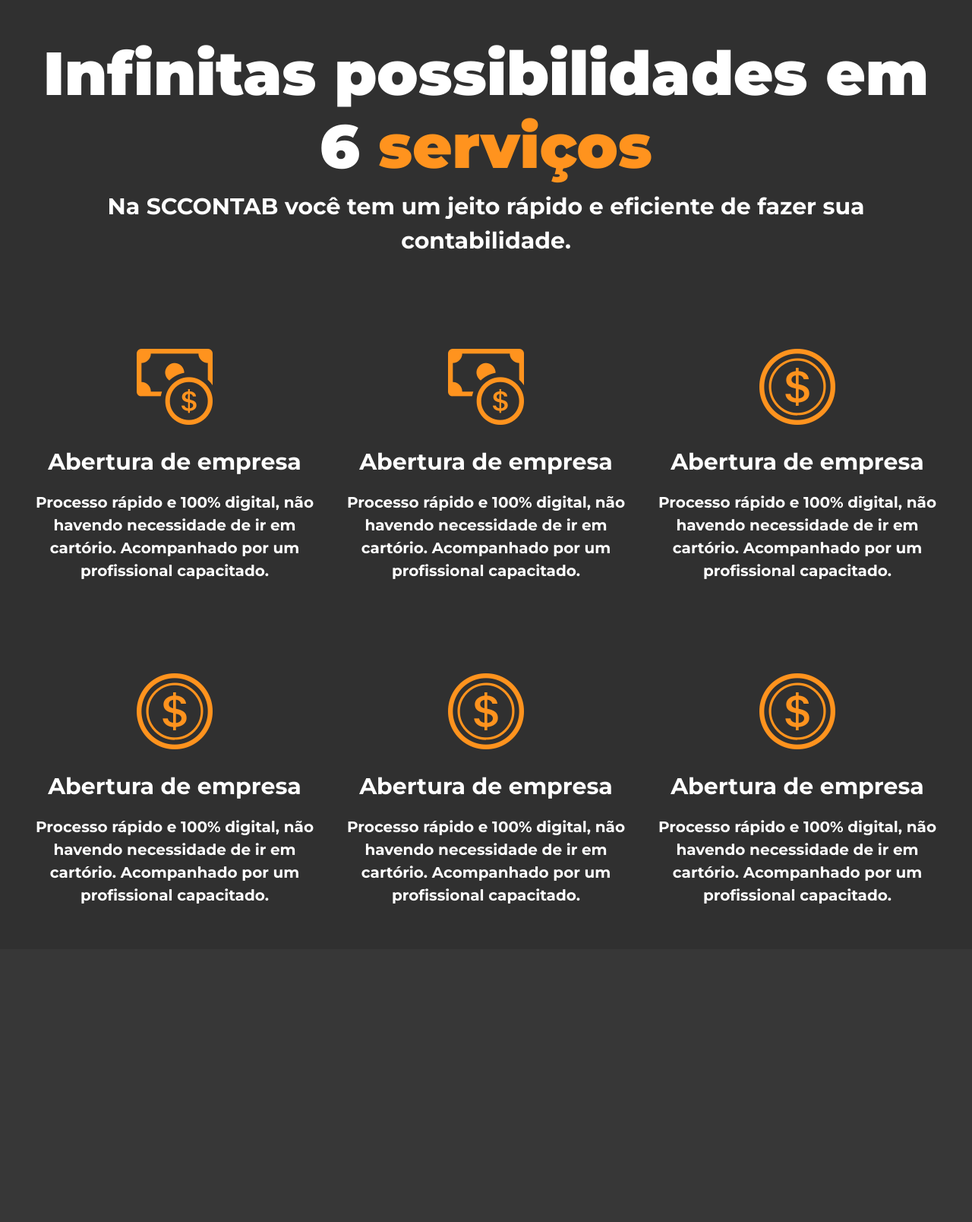
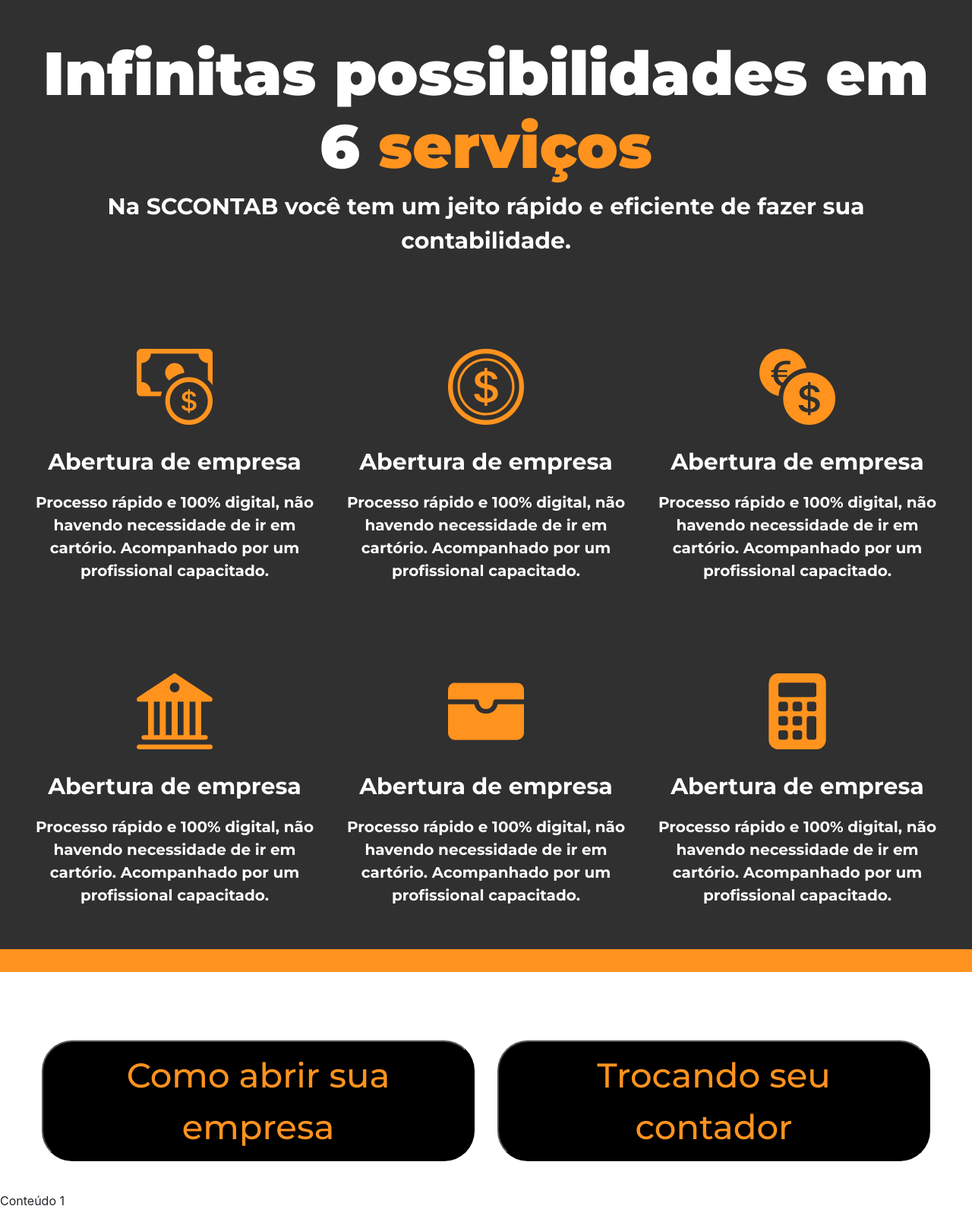
Before and after one commit to jeankorla/Site-Spolaor-Contabilidade, a PHP site: page / in a window 1280 px wide. Shown: the part 2111-3719 px from the top of the page at 76% size. Before the commit the page ends 3300 px from the top, so only its background shows below. Run offline with PHP 8.4, Linux system fonts and the light colour scheme.

Commit message:
Criação de botões com alteração de conteudo JS

```diff
--- a/index.html
+++ b/index.html
@@ -9,30 +9,39 @@
     <link rel="stylesheet" href="https://stackpath.bootstrapcdn.com/bootstrap/4.1.3/css/bootstrap.min.css" integrity="sha384-MCw98/SFnGE8fJT3GXwEOngsV7Zt27NXFoaoApmYm81iuXoPkFOJwJ8ERdknLPMO" crossorigin="anonymous">
     <link rel="stylesheet" href="style.css">
     <link rel="stylesheet" href="https://cdn.jsdelivr.net/npm/bootstrap-icons@1.10.3/font/bootstrap-icons.css">
+    <script type="text/javascript" src="script.js"></script>
 
     <title>meu site</title>
   </head>
   <body>
+
+    <!--  -->
+
     <nav class="navbar navbar-expand-lg position-fixed fixed-top navbar-dark d-flex justify-content-between" style="background-color: #222222;">
   <a class="navbar-brand" href="#"><img src="img\SC.png" alt="" width="50rem"></a>
+
   <button class="navbar-toggler" type="button" data-toggle="collapse" data-target="#conteudoNavbarSuportado" aria-controls="conteudoNavbarSuportado" aria-expanded="false" aria-label="Alterna navegação">
     <span class="navbar-toggler-icon"></span>
   </button>
 
   <div class="nav justify-content-center w-100" id="conteudoNavbarSuportado">
     <ul class="nav justify-content-center">
+
       <li class="nav-item active">
         <a class="nav-link" href="#"><svg xmlns="http://www.w3.org/2000/svg" width="16" height="16" fill="currentColor" class="bi bi-house-fill" viewBox="0 0 16 16" style="color: #FF931E;">
         <path d="M8.707 1.5a1 1 0 0 0-1.414 0L.646 8.146a.5.5 0 0 0 .708.708L8 2.207l6.646 6.647a.5.5 0 0 0 .708-.708L13 5.793V2.5a.5.5 0 0 0-.5-.5h-1a.5.5 0 0 0-.5.5v1.293L8.707 1.5Z"/>
-      <path d="m8 3.293 6 6V13.5a1.5 1.5 0 0 1-1.5 1.5h-9A1.5 1.5 0 0 1 2 13.5V9.293l6-6Z"/>
-      </svg><span class="sr-only">(página atual)</span></a>
+        <path d="m8 3.293 6 6V13.5a1.5 1.5 0 0 1-1.5 1.5h-9A1.5 1.5 0 0 1 2 13.5V9.293l6-6Z"/>
+        </svg><span class="sr-only">(página atual)</span></a>
       </li>
+
       <li class="nav-item">
         <a class="nav-link" href="#" style="color: #ffff;">Abertura de empresa</a>
       </li>
+
       <li class="nav-item">
         <a class="nav-link disabled" style="color: #ffff;" href="#">Trocar de contador</a>
       </li>
+
       <li class="nav-item dropdown">
         <a class="nav-link dropdown-toggle" href="#" style="color: #ffff;" id="navbarDropdown" role="button" data-toggle="dropdown" aria-haspopup="true" aria-expanded="false">Sobre</a>
         <div class="dropdown-menu" aria-labelledby="navbarDropdown">
@@ -41,14 +50,17 @@
           <div class="dropdown-divider"></div>
           <a class="dropdown-item" href="#">Algo mais aqui</a>
         </div>
-        </div>
 
-        <div class="d-flex justify-content-end">
-    <button type="button" class="btn btn-outline-light" style="margin: 0.5rem;">Login</button>
     </div>
+
+    <div class="d-flex justify-content-end">
+      <button type="button" class="btn btn-outline-light" style="margin: 0.5rem;">Login</button>
+    </div>
+
     <div class="d-flex justify-content-end">
     <button type="button" class="btn btn-success">Dúvidas?</button>
     </div>
+
 </nav>
   <br>
   <br>
@@ -92,42 +104,69 @@
       <p class="p_branco">Na <span>SCCONTAB</span> você tem um jeito rápido e eficiente de fazer sua contabilidade.</p>
     </div>
     <div class="row cinza text-center">
-      <div class="col-sm teste">
+      <div class="col-sm rowdivs">
         <i class="bi bi-cash-coin"></i>
         <p class="p_branco" id="texto_row">Abertura de empresa</p>
         <p class="p_branco" id="texto_row" style="font-size: 20px;">Processo rápido e 100% digital, não havendo necessidade de ir em cartório. Acompanhado por um profissional capacitado.</p>
-
       </div>
-      <div class="col-sm teste">
-        <i class="bi bi-cash-coin"></i>
+      <div class="col-sm rowdivs">
+        <i class="bi bi-coin"></i>
         <p class="p_branco" id="texto_row">Abertura de empresa</p>
         <p class="p_branco" id="texto_row" style="font-size: 20px;">Processo rápido e 100% digital, não havendo necessidade de ir em cartório. Acompanhado por um profissional capacitado.</p>
-
       </div>
-      <div class="col-sm">
-        <i class="bi bi-coin"></i>
-        <p class="p_branco">Abertura de empresa</p>
+      <div class="col-sm rowdivs">
+        <i class="bi bi-currency-exchange"></i>
+        <p class="p_branco" id="texto_row">Abertura de empresa</p>
         <p class="p_branco" id="texto_row" style="font-size: 20px;">Processo rápido e 100% digital, não havendo necessidade de ir em cartório. Acompanhado por um profissional capacitado.</p>
       </div>
     </div>
-    <div class="row cinza text-center">
-      <div class="col-sm">
-        <i class="bi bi-coin"></i>
-        <p class="p_branco">Abertura de empresa</p>
+    <div class="row cinza text-center barra">
+      <div class="col-sm rowdivs">
+        <i class="bi bi-bank2"></i>
+        <p class="p_branco" id="texto_row">Abertura de empresa</p>
         <p class="p_branco" id="texto_row" style="font-size: 20px;">Processo rápido e 100% digital, não havendo necessidade de ir em cartório. Acompanhado por um profissional capacitado.</p>
       </div>
-      <div class="col-sm">
-        <i class="bi bi-coin"></i>
-        <p class="p_branco">Abertura de empresa</p>
+      <div class="col-sm rowdivs">
+        <i class="bi bi-wallet-fill"></i>
+        <p class="p_branco" id="texto_row">Abertura de empresa</p>
         <p class="p_branco" id="texto_row" style="font-size: 20px;">Processo rápido e 100% digital, não havendo necessidade de ir em cartório. Acompanhado por um profissional capacitado.</p>
       </div>
-      <div class="col-sm">
-        <i class="bi bi-coin"></i>
-        <p class="p_branco">Abertura de empresa</p>
+      <div class="col-sm rowdivs">
+        <i class="bi bi-calculator-fill"></i>
+        <p class="p_branco" id="texto_row">Abertura de empresa</p>
         <p class="p_branco" id="texto_row" style="font-size: 20px;">Processo rápido e 100% digital, não havendo necessidade de ir em cartório. Acompanhado por um profissional capacitado.</p>
       </div>
     </div>
+    <div>
+      <div class="quadrado2">
+    <div class="row" id="botoes">
+      <div class="col-sm-6 w-100">
+        <button onclick="trocarConteudo('conteudo_1', 'conteudo_2')" class = "botao_1">Como abrir sua empresa</button>
+        </div>
+      <div class="col-sm-6 w-100">
+        <button onclick="trocarConteudo('conteudo_2', 'conteudo_1')" class = "botao_2">Trocando seu contador</button>
+      </div>
+    </div>
+  </div>
 
+    <div id="conteudo_1">
+      <p>Conteúdo 1</p>
+    </div>
+
+
+
+
+
+
+
+
+
+
+
+
+    <div id="conteudo_2" style="display: none;">
+      <p>Conteúdo 2</p>
+    </div>
   </div>
     <script src="https://code.jquery.com/jquery-3.3.1.slim.min.js" integrity="sha384-q8i/X+965DzO0rT7abK41JStQIAqVgRVzpbzo5smXKp4YfRvH+8abtTE1Pi6jizo" crossorigin="anonymous"></script>
     <script src="https://cdnjs.cloudflare.com/ajax/libs/popper.js/1.14.3/umd/popper.min.js" integrity="sha384-ZMP7rVo3mIykV+2+9J3UJ46jBk0WLaUAdn689aCwoqbBJiSnjAK/l8WvCWPIPm49" crossorigin="anonymous"></script>
--- /dev/null
+++ b/script.js
@@ -0,0 +1,4 @@
+function trocarConteudo(mostrar, esconder){
+    document.getElementById(mostrar).style.display = "block";
+    document.getElementById(esconder).style.display = "none";
+}
--- a/style.css
+++ b/style.css
@@ -53,6 +53,9 @@
     padding: 40px;
     border-bottom: 30px solid #FF931E;
 }
+.barra{
+    border-bottom: 30px solid #FF931E;
+}
 i{
     color: #FF931E;
     font-size: 100px;
@@ -87,6 +90,13 @@
     text-align: center;
     flex-direction: column;
 }
+.quadrado2 {
+    padding: 40px;
+    align-items: center;
+    display: flex;
+    text-align: center;
+    flex-direction: column;
+}
 .linha-laranja {
     display: inline-block;
     border-top: 2px solid #FF931E;
@@ -113,29 +123,47 @@
     background-color: #024A7F;
     margin-top: 50px;
 }
+.botao_1, .botao_2{
+    font-family: 'Montserrat', sans-serif;
+    font-weight: 500;
+    font-size: 45px;
+    border-radius:  40px 40px 40px;
+    margin-top: 50px;
+    align-items: center;
+    color: #FF931E;
+    background-color: #000000;
+    padding: 10px 20px;
+}
+.botao_1:hover, .botao_2:hover{
+    color: #fff;
+    background-color: #303030;
+    transform: scale(1.05);
+    transition: transform 1.5s ease-in-out;
+}
+.botao-ativo {
+    background-color: #FFA500;
+    color: #FFF;
+  }
 .Logo{
     width: 200px !important;
     height: auto;
 }
-.teste:hover{
+.rowdivs:hover{
     transform: scale(1.2);
     transition: transform 1s ease-in-out;
 }
-.teste:hover #texto_row {
+.rowdivs:hover #texto_row {
     color: #FF931E;
 }
 
-.teste:hover i {
+.rowdivs:hover i {
     color: #fff !important;
 }
 
-.teste:hover #texto_row:hover ~ i {
+.rowdivs:hover #texto_row:hover ~ i {
     color: #FF931E;
 }
 
-.teste:hover i:hover ~ #texto_row {
-    color: #fff;
-}
 @media (max-width: 767px) {
     h1, h2 {
       font-size: 30px;
@@ -155,3 +183,8 @@
     }
 
   }
+
+@keyframes animacao{
+    from{background-color: #FFF;}
+    to{background-color: #FF931E;}
+}
```
